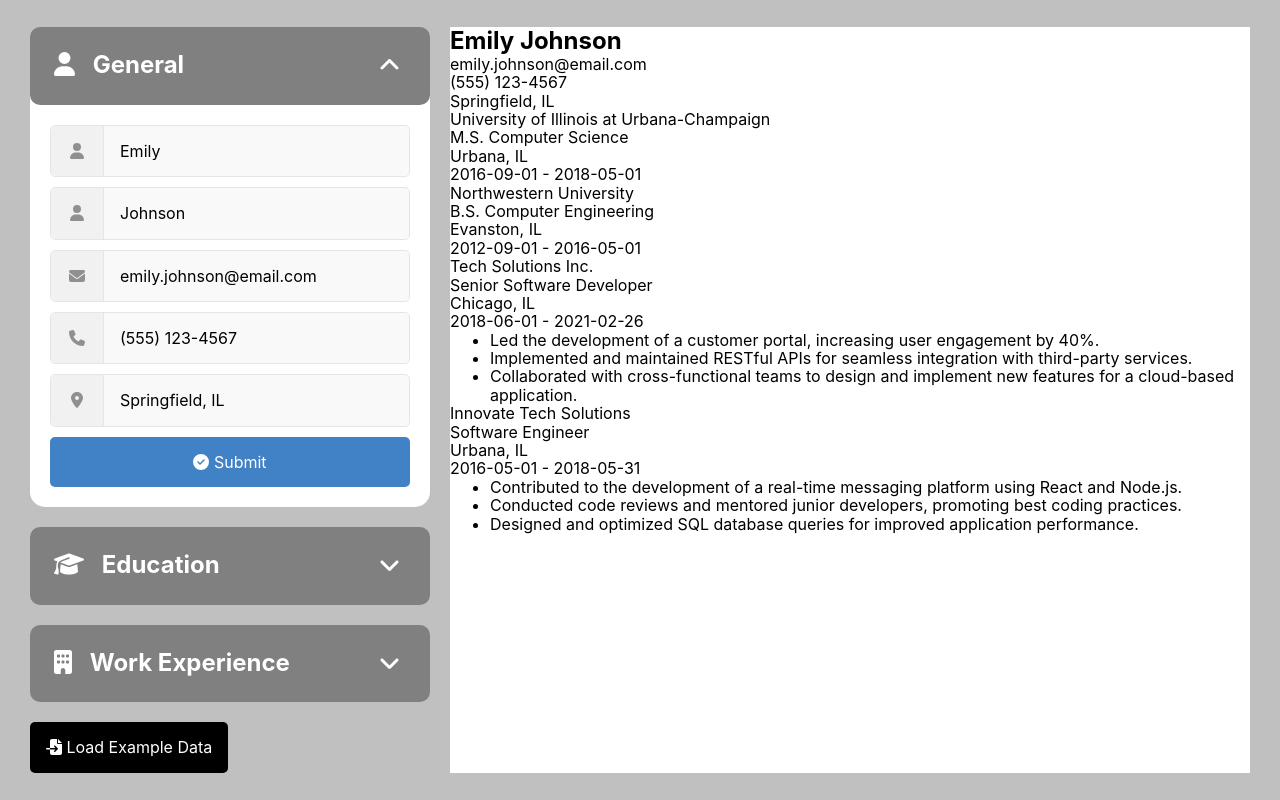
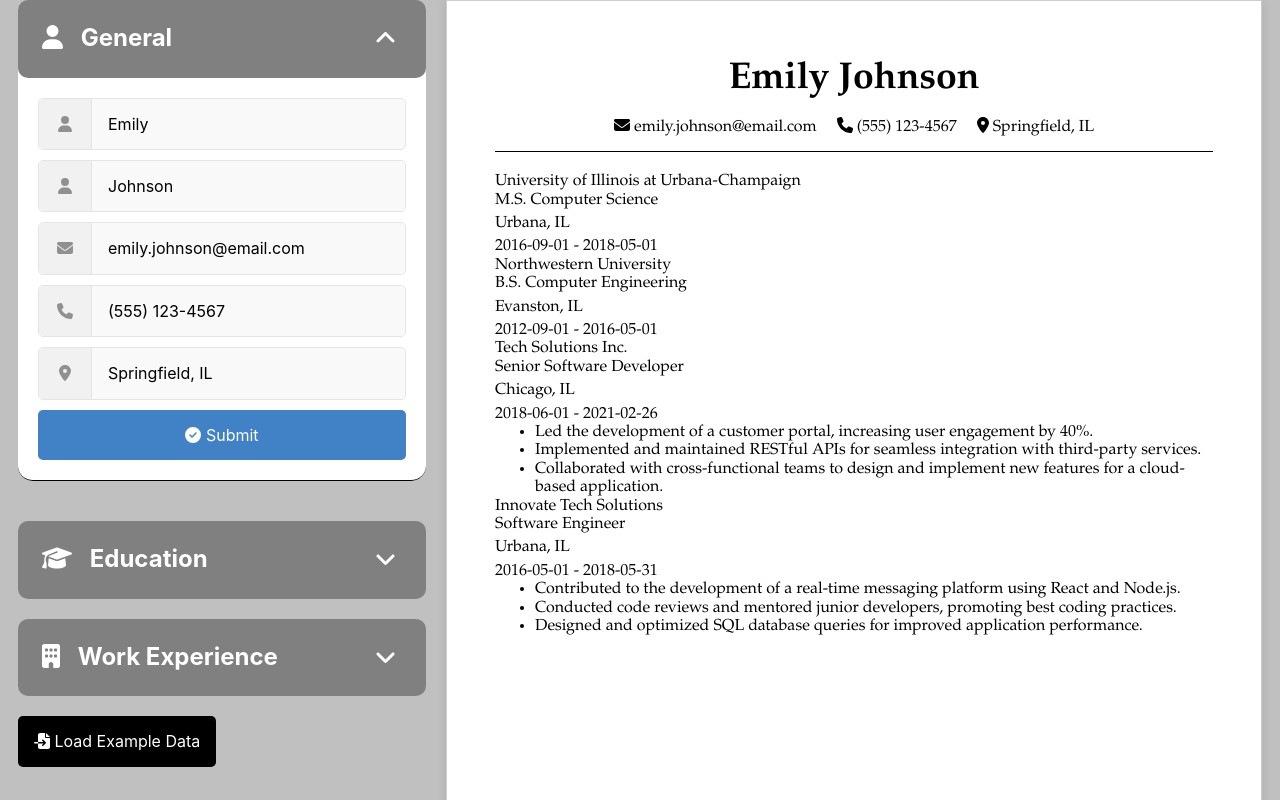
Before and after one commit to djsereno/CV-Application, a React (Vite) app: page / in a window 1280 px wide. Shown: the top 800 px of the page. Built offline with nearby package versions, Linux system fonts and the light colour scheme.

Commit message:
Add styles for CV General header section

```diff
--- a/src/App.css
+++ b/src/App.css
@@ -1,7 +1,6 @@
 * {
   margin: 0;
   box-sizing: border-box;
-  font-family: Inter, system-ui, Avenir, Helvetica, Arial, sans-serif;
 }
 
 body {
--- a/src/CV.css
+++ b/src/CV.css
@@ -1,4 +1,34 @@
-#cv-container {
-  background-color: white;
-  max-width: 800px;
+#page-container {
+  width: 8.5in;
+  height: 11in;
+  border: 1px solid #ccc;
+  box-shadow: 0 0 10px rgba(0, 0, 0, 0.1);
+  padding: 0.5in;
+  background-color: #fff;
+  font-family: 'Garamond', serif;
 }
+
+#general {
+  text-align: center;
+  margin-bottom: 20px;
+  border-bottom: 1px solid black;
+}
+
+.fullName {
+  font-size: 28pt;
+  margin: 10px 0;
+}
+
+#contactInfo {
+  display: flex;
+  justify-content: center;
+  margin-bottom: 10px;
+  gap: 20px;
+}
+
+.email,
+.phone,
+.location {
+  font-size: 12pt;
+  margin: 5px 0;
+}
--- a/src/CV.jsx
+++ b/src/CV.jsx
@@ -6,7 +6,7 @@ import './CV.css';
 
 function CvPage({ general, education, workExperience }) {
   return (
-    <div id="cv-container">
+    <div id="page-container">
       <General generalData={general[0]} />
       <Education educationData={education} />
       <Work workData={workExperience} />
--- a/src/Dropdown.css
+++ b/src/Dropdown.css
@@ -2,6 +2,7 @@
   display: flex;
   flex-direction: column;
   gap: 20px;
+  font-family: Inter, system-ui, Avenir, Helvetica, Arial, sans-serif;
 }
 
 .dropdown-module {
--- a/src/General.jsx
+++ b/src/General.jsx
@@ -1,4 +1,5 @@
 import PropTypes from 'prop-types';
+import { FontAwesomeIcon } from '@fortawesome/react-fontawesome';
 
 function General({ generalData }) {
   if (Object.values(generalData).filter((value) => value !== '').length === 0) return null;
@@ -10,9 +11,15 @@ function General({ generalData }) {
         {firstName} {lastName}
       </h2>
       <div id="contactInfo">
-        <p className="email">{email}</p>
-        <p className="phone">{phone}</p>
-        <p className="location">{location}</p>
+        <p className="email">
+          <FontAwesomeIcon icon="fa-envelope" /> {email}
+        </p>
+        <p className="phone">
+          <FontAwesomeIcon icon="fa-phone" /> {phone}
+        </p>
+        <p className="location">
+          <FontAwesomeIcon icon="fa-location-dot" /> {location}
+        </p>
       </div>
     </div>
   );
```
